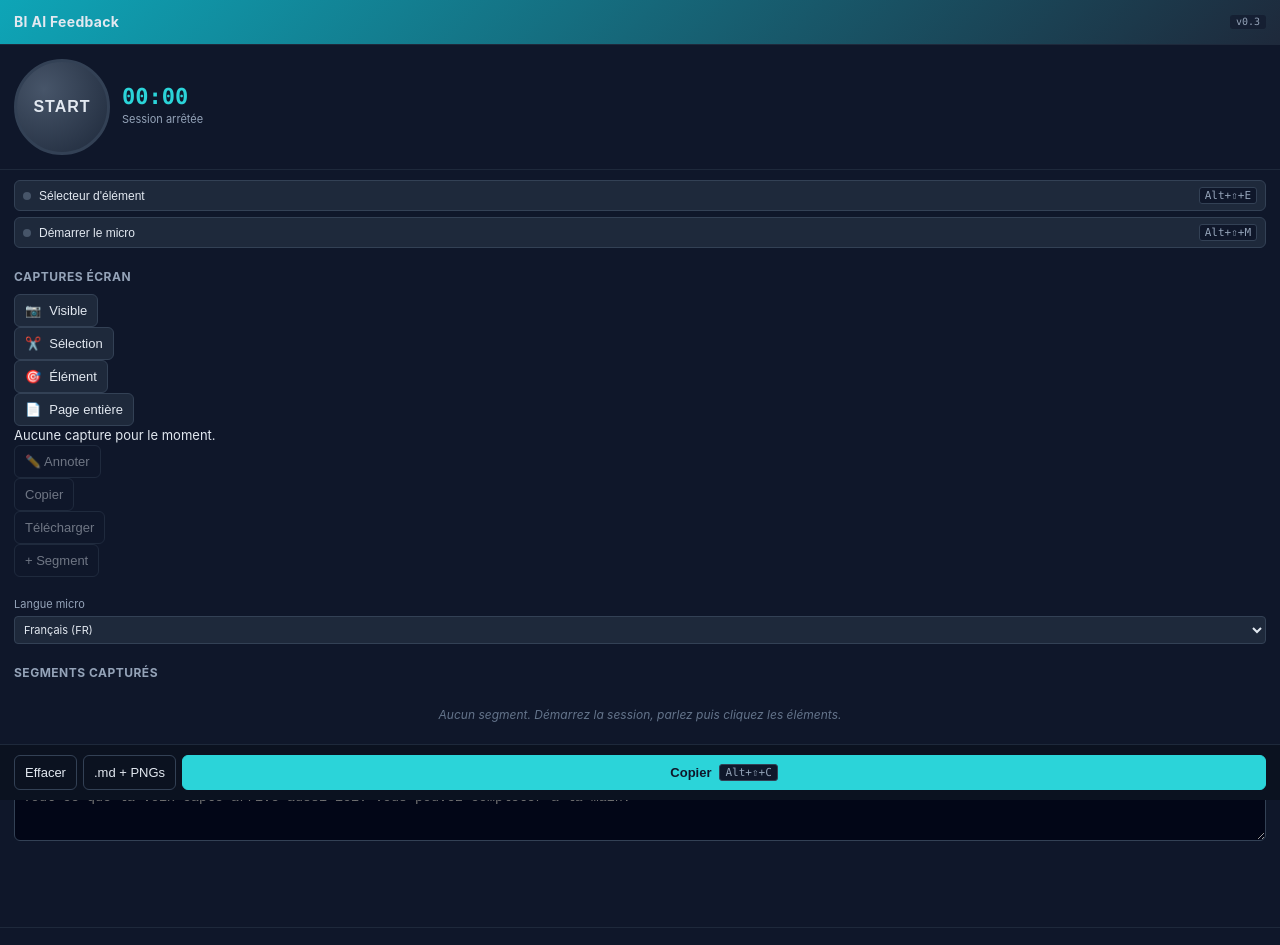
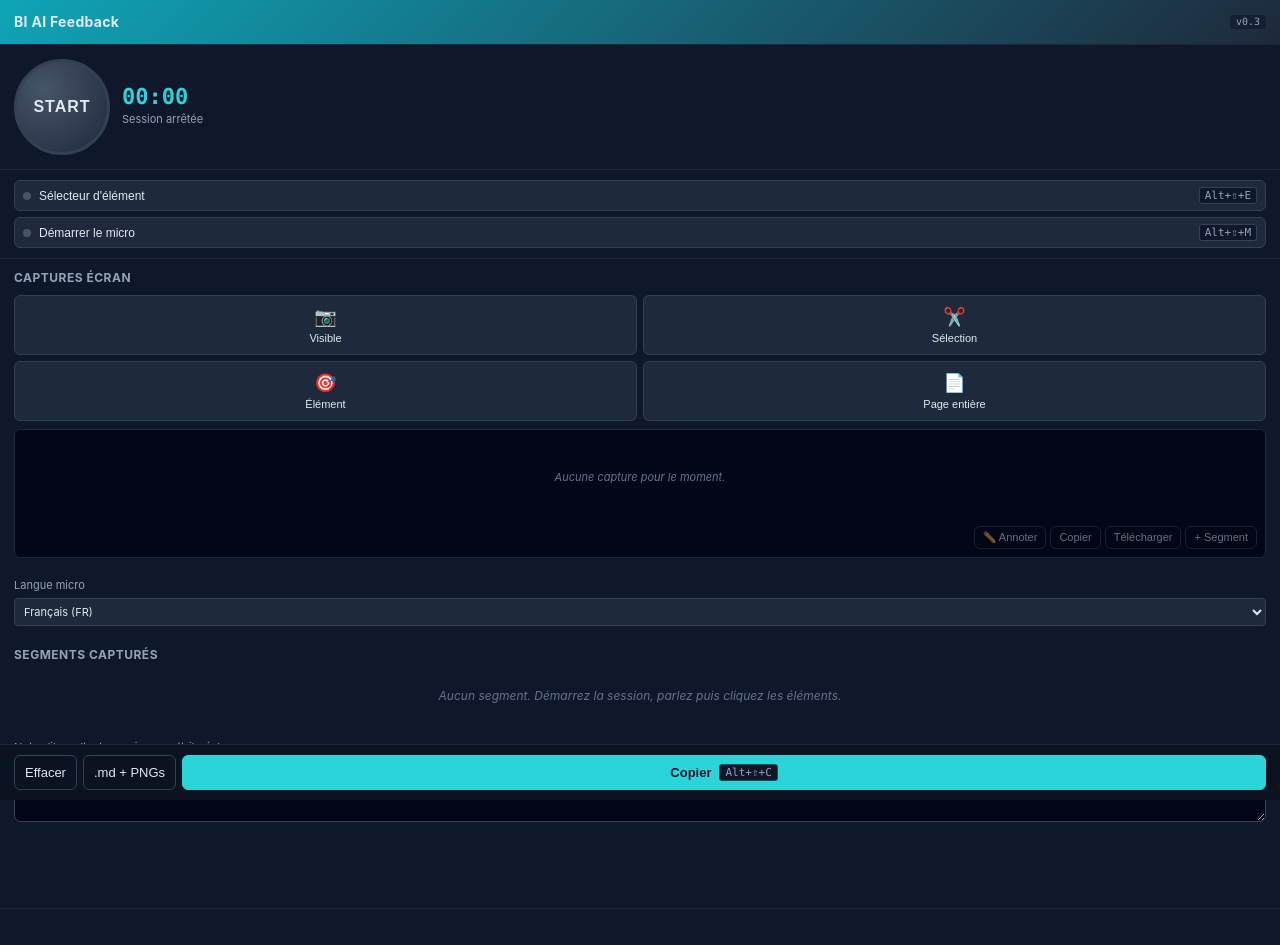
Before and after one commit to Fantinati-Anthony/BI-CHROME-AI-Feedback-For-AI, a browser extension: page sidepanel.html in a window 1280 px wide. Drawn offline with Linux system fonts and the light colour scheme.

Commit message:
feat(v0.3): sidepanel.css adds shot tools + thumbnail annotate button styles

```diff
--- a/sidepanel.css
+++ b/sidepanel.css
@@ -99,6 +99,47 @@ kbd {
   padding: 5px; border-radius: 4px; font: inherit;
 }
 
+/* Screenshot tools */
+.biaif-shot-tools { border-top: 1px solid #1e293b; }
+.biaif-shot-grid {
+  display: grid; grid-template-columns: 1fr 1fr; gap: 6px;
+}
+.biaif-btn.shot {
+  flex-direction: column; align-items: center; gap: 4px;
+  padding: 10px 6px;
+}
+.biaif-btn.shot .ico { font-size: 18px; }
+.biaif-btn.shot .label { font-size: 11px; text-align: center; flex: none; }
+.biaif-shot-preview-wrap {
+  margin-top: 8px; background: #020617; border: 1px solid #1e293b;
+  border-radius: 6px; padding: 8px;
+}
+.biaif-shot-preview {
+  min-height: 80px; max-height: 220px; overflow: auto;
+  display: flex; align-items: center; justify-content: center;
+}
+.biaif-shot-preview img { max-width: 100%; max-height: 200px; border-radius: 4px; }
+.biaif-shot-empty { font-size: 11px; color: #64748b; font-style: italic; }
+.biaif-shot-meta {
+  display: flex; align-items: center; justify-content: space-between;
+  gap: 6px; margin-top: 8px; flex-wrap: wrap;
+}
+.biaif-shot-info { font-size: 11px; color: #94a3b8; }
+.biaif-shot-actions { display: flex; gap: 4px; flex-wrap: wrap; }
+.biaif-btn.mini { padding: 4px 8px; font-size: 11px; }
+
+/* Segment annotate button overlay */
+.seg-thumb-wrap { position: relative; margin-top: 8px; }
+.seg-annotate {
+  position: absolute; top: 4px; right: 4px;
+  width: 26px; height: 26px;
+  background: rgba(15,23,42,0.85); color: #2bd4d9;
+  border: 1px solid #334155; border-radius: 4px;
+  cursor: pointer; font-size: 13px; line-height: 1;
+  display: flex; align-items: center; justify-content: center;
+}
+.seg-annotate:hover { background: #2bd4d9; color: #0f172a; }
+
 .biaif-segments-wrap { min-height: 80px; flex: 1; }
 .biaif-empty {
   font-size: 12px; color: #64748b; font-style: italic;
```
